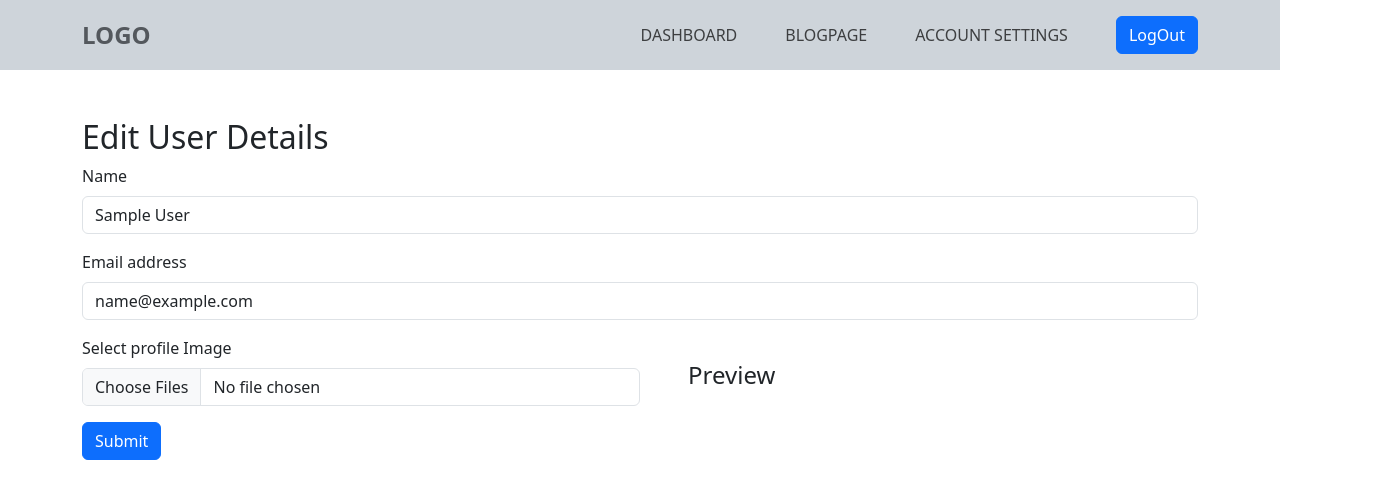
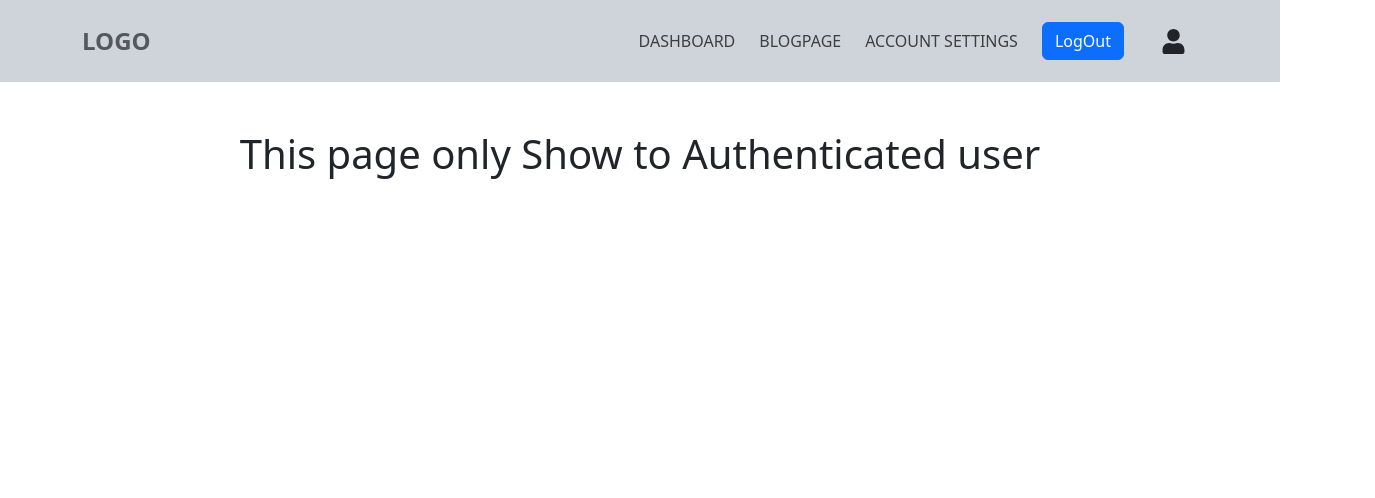
Before and after one commit to riteshmvteams/leaning-reactbootstrap-protectedroutes, a React (Vite) app: page /dashboard in a window 1280 px wide. Shown: the top 498 px of the page, 1375 px wide, since content can reach past the window. Built offline with nearby package versions, Linux system fonts and the light colour scheme; sample sign-in values are in the browser's storage.

Commit message:
ui: created header user avatar

```diff
--- a/package.json
+++ b/package.json
@@ -14,6 +14,7 @@
     "react": "^18.2.0",
     "react-bootstrap": "^2.8.0",
     "react-dom": "^18.2.0",
+    "react-icons": "^4.10.1",
     "react-router-dom": "^6.14.2"
   },
   "devDependencies": {
--- a/src/components/Header.jsx
+++ b/src/components/Header.jsx
@@ -1,6 +1,7 @@
 import { Button, Container, Nav, Navbar } from "react-bootstrap";
 import { Link, NavLink } from "react-router-dom";
 import { useAuth } from "../hooks/useAuth";
+import UserAvatar from "./UserAvatar";
 
 export default function Header() {
   const {
@@ -15,7 +16,7 @@ export default function Header() {
         </Link>
         <Navbar.Toggle aria-controls="basic-navbar-nav" />
         <Navbar.Collapse id="basic-navbar-nav">
-          <Nav className="ms-auto d-flex gap-5 align-items-center">
+          <Nav className="ms-auto d-flex gap-4 align-items-center">
             {authorizationToken ? (
               <>
                 <NavLink
@@ -39,6 +40,7 @@ export default function Header() {
                 <Button onClick={() => dispatch({ type: "logOut" })}>
                   LogOut
                 </Button>
+                <UserAvatar />
               </>
             ) : (
               <>
--- /dev/null
+++ b/src/components/UserAvatar.jsx
@@ -0,0 +1,38 @@
+import { Button } from "react-bootstrap";
+import { useAuth } from "../hooks/useAuth";
+import { FaUser } from "react-icons/fa";
+import { useState } from "react";
+import { useNavigate } from "react-router-dom";
+
+export default function UserAvatar() {
+  const navigate = useNavigate();
+  const { state } = useAuth();
+  const [showDetails, setShowDetails] = useState(false);
+  return (
+    <div className="header__avatar">
+      <figure
+        className="avatar head"
+        onClick={() => setShowDetails((prev) => !prev)}
+      >
+        {state.user?.file ? (
+          <img src={state.user?.file} alt="userImg" />
+        ) : (
+          <FaUser size={25} />
+        )}
+      </figure>
+
+      <ul className={`header__avatar--details ${showDetails ? "show" : ""} `}>
+        {state.user?.name ? (
+          <>
+            <li>Name: {state.user.name}</li>
+            <li>Email: {state.user.email}</li>
+          </>
+        ) : (
+          <Button onClick={() => navigate("/settings")} className="btn">
+            Save User Details
+          </Button>
+        )}
+      </ul>
+    </div>
+  );
+}
--- a/src/index.css
+++ b/src/index.css
@@ -15,8 +15,52 @@ a:is(:hover, :focus-visible) {
   margin: 0;
 }
 
+.avatar.head {
+  width: 50px;
+  height: 50px;
+  cursor: pointer;
+  display: grid;
+  place-content: center;
+}
+
 .avatar img {
   width: 100%;
   height: 100%;
   object-fit: cover;
 }
+
+.header__avatar {
+  position: relative;
+}
+
+.header__avatar--details {
+  position: absolute;
+  background-color: rgba(0, 0, 0, 0.5);
+  border-radius: 10px;
+  top: 130%;
+  padding: 5px 0;
+  list-style: none;
+  visibility: hidden;
+  opacity: 0;
+  transition: 300ms;
+}
+
+.header__avatar--details.show {
+  visibility: visible;
+  opacity: 1;
+}
+
+.header__avatar--details li {
+  color: #fff;
+  padding: 5px 10px;
+  white-space: nowrap;
+  cursor: pointer;
+}
+
+.header__avatar--details li:hover {
+  background-color: rgba(0, 0, 0, 0.75);
+}
+
+.btn {
+  white-space: nowrap;
+}
--- a/src/pages/AccountSettings.jsx
+++ b/src/pages/AccountSettings.jsx
@@ -1,7 +1,82 @@
+import { useState } from "react";
+import { Button, Form } from "react-bootstrap";
+import { useAuth } from "../hooks/useAuth";
+
 export default function AccountSettings() {
+  const { state, dispatch } = useAuth();
+  const [user, setUser] = useState({
+    name: state.user.name || "",
+    email: state.user.email || "",
+    file: state.user.file || "",
+  });
+
+  console.log(user);
+
+  // upload file
+  const handleFileUpload = (e) => {
+    setUser((prev) => ({
+      ...prev,
+      file: URL.createObjectURL(e.target.files[0]),
+    }));
+  };
+
+  // onsubmit of form
+  const handleUserSubmit = (e) => {
+    e.preventDefault();
+    if (!user.name || !user.email || !user.file) return;
+
+    dispatch({ type: "saveUser", payload: user });
+  };
+
   return (
-    <h1 className="fs-1 mt-5 text-center">
-      This Page only shows to the Authenticated user
-    </h1>
+    <main className="container">
+      <div className="mt-5">
+        {state.user?.name ? (
+          <h2>Edit User Details</h2>
+        ) : (
+          <h2>Save User Details</h2>
+        )}
+        <form onSubmit={handleUserSubmit}>
+          <Form.Group className="mb-3" controlId="formBasicName">
+            <Form.Label>Name</Form.Label>
+            <Form.Control
+              type="text"
+              placeholder="Enter Name"
+              value={user.name}
+              onChange={(e) =>
+                setUser((prev) => ({ ...prev, name: e.target.value }))
+              }
+            />
+          </Form.Group>
+          <Form.Group className="mb-3" controlId="formBasicEmail">
+            <Form.Label>Email address</Form.Label>
+            <Form.Control
+              type="email"
+              placeholder="Enter email"
+              value={user.email}
+              onChange={(e) =>
+                setUser((prev) => ({ ...prev, email: e.target.value }))
+              }
+            />
+          </Form.Group>
+          <div className="d-flex gap-5 align-items-center">
+            <Form.Group controlId="formFile" className="mb-3 w-50">
+              <Form.Label>Select profile Image</Form.Label>
+              <Form.Control type="file" multiple onChange={handleFileUpload} />
+            </Form.Group>
+
+            {user.file === "" ? (
+              <h4>Preview</h4>
+            ) : (
+              <figure className="avatar">
+                <img src={user.file} alt="userImg" />
+              </figure>
+            )}
+          </div>
+
+          <Button type="submit">Submit</Button>
+        </form>
+      </div>
+    </main>
   );
 }
--- a/src/pages/Dashboard.jsx
+++ b/src/pages/Dashboard.jsx
@@ -1,76 +1,7 @@
-import { useState } from "react";
-import { Button, Form } from "react-bootstrap";
-import { useAuth } from "../hooks/useAuth";
-
 export default function Dashboard() {
-  const { state, dispatch } = useAuth();
-  const [user, setUser] = useState({
-    name: state.user.name || "",
-    email: state.user.email || "",
-    file: state.user.file || "",
-  });
-
-  // upload file
-  const handleFileUpload = (e) => {
-    setUser((prev) => ({
-      ...prev,
-      file: URL.createObjectURL(e.target.files[0]),
-    }));
-  };
-
-  // onsubmit of form
-  const handleUserSubmit = (e) => {
-    e.preventDefault();
-    if (!user.name || !user.email || !user.file) return;
-
-    dispatch({ type: "saveUser", payload: user });
-  };
-
   return (
-    <main className="container">
-      <div className="mt-5">
-        <h2>{state.user ? "Edit User Details" : "Save User Details"}</h2>
-        <form onSubmit={handleUserSubmit}>
-          <Form.Group className="mb-3" controlId="formBasicName">
-            <Form.Label>Name</Form.Label>
-            <Form.Control
-              type="text"
-              placeholder="Enter Name"
-              value={user.name}
-              onChange={(e) =>
-                setUser((prev) => ({ ...prev, name: e.target.value }))
-              }
-            />
-          </Form.Group>
-          <Form.Group className="mb-3" controlId="formBasicEmail">
-            <Form.Label>Email address</Form.Label>
-            <Form.Control
-              type="email"
-              placeholder="Enter email"
-              value={user.email}
-              onChange={(e) =>
-                setUser((prev) => ({ ...prev, email: e.target.value }))
-              }
-            />
-          </Form.Group>
-          <div className="d-flex gap-5 align-items-center">
-            <Form.Group controlId="formFile" className="mb-3 w-50">
-              <Form.Label>Select profile Image</Form.Label>
-              <Form.Control type="file" multiple onChange={handleFileUpload} />
-            </Form.Group>
-
-            {user.file === "" ? (
-              <h4>Preview</h4>
-            ) : (
-              <figure className="avatar">
-                <img src={user.file} alt="userImg" />
-              </figure>
-            )}
-          </div>
-
-          <Button type="submit">Submit</Button>
-        </form>
-      </div>
-    </main>
+    <h1 className="text-center mt-5">
+      This page only Show to Authenticated user
+    </h1>
   );
 }
```
Also changed, not shown: 1 other file (tests, documents, lock files or other folders).
